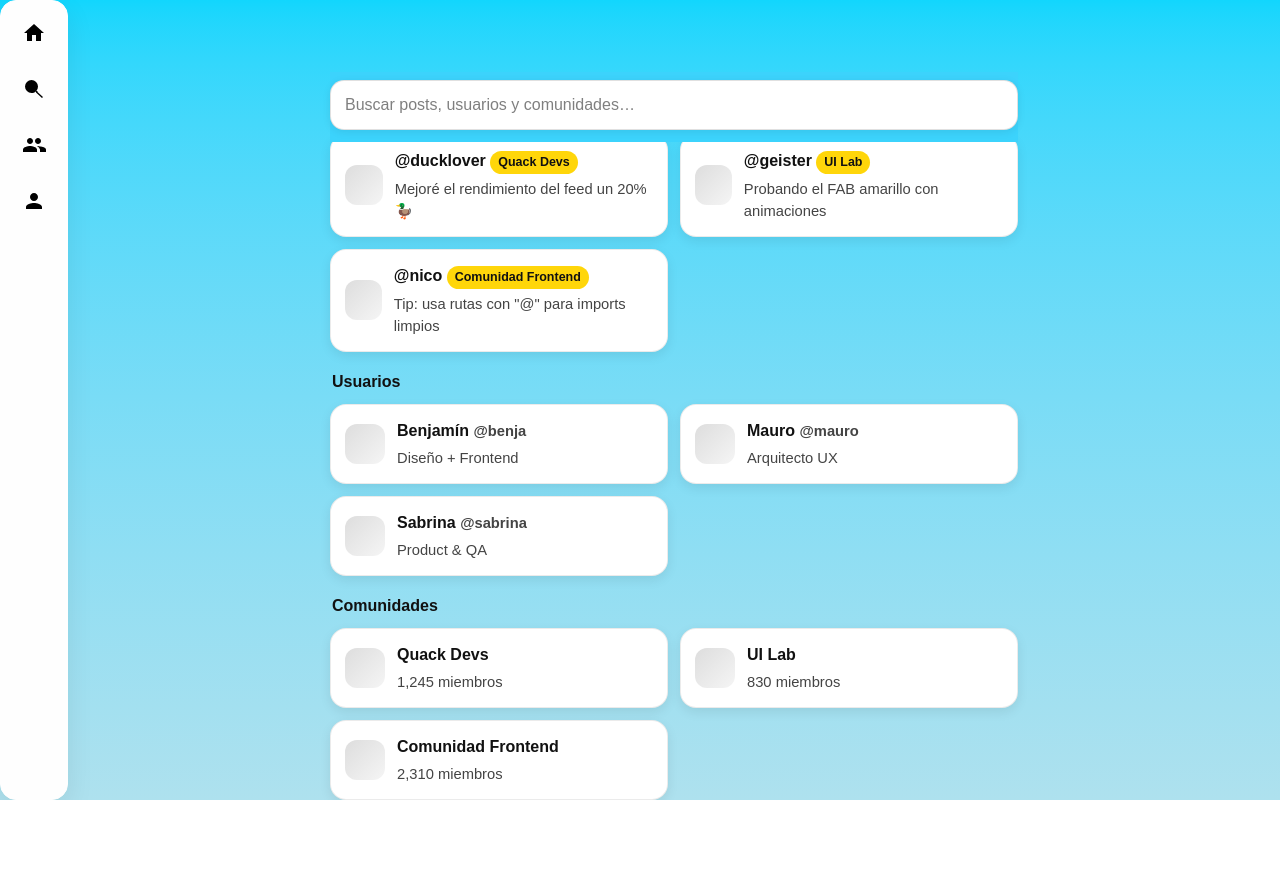
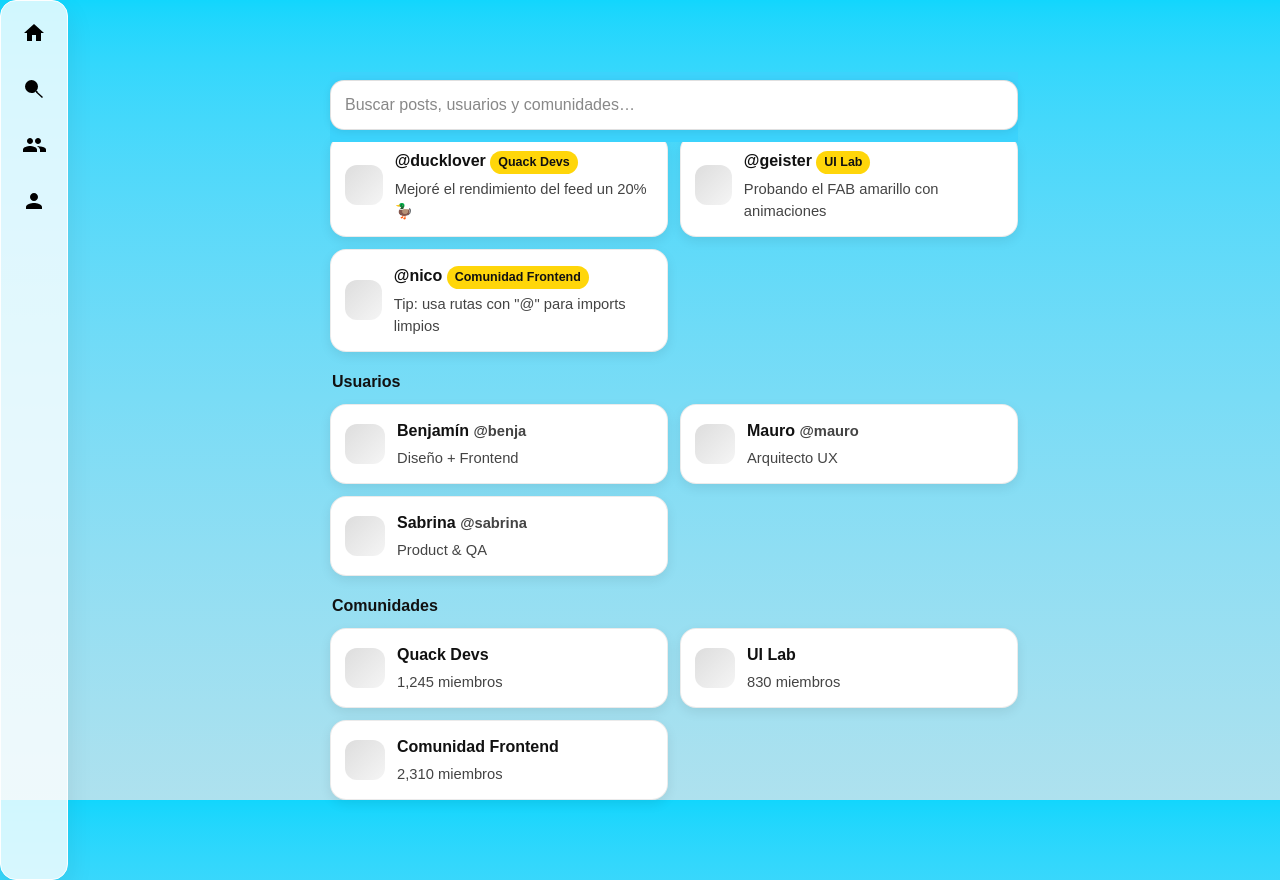
Before and after one commit to DuckHappy/quackly-frontend, a Next.js app: page /search in a window 1280 px wide. Before the commit the page ends 800 px from the top, so only its background shows below. Built offline with nearby package versions, Linux system fonts and the light colour scheme.

Commit message:
fix(NavBar): background repeat

```diff
--- a/src/app/(pages)/community/[slug]/page.tsx
+++ b/src/app/(pages)/community/[slug]/page.tsx
@@ -1,6 +1,6 @@
 import Image from "next/image";
 import { Metadata } from "next";
-import CommunityClient from "./CommunityClient";
+import CommunityClient from "../[slug]/CommunityClient";
 
 interface Props {
   params: { slug: string };
--- a/src/app/globals.css
+++ b/src/app/globals.css
@@ -6,25 +6,42 @@
   --black: oklch(0 0 0);
   --skyblue: oklch(80.74% 0.134 220.62);
   --white: oklch(1 0 0);
-  --yellow: oklch(0.8849 0.1805 94.78);
-  --yellowHover: oklch(0.8366 0.171081 91.616);
-  --ink: oklch(0.1776 0 0);
+  --yellow: #FFD60A;
+  --yellowHover: #F2C400;
+  --ink: #111111;
 }
 
-/* @media (prefers-color-scheme: dark) {
-  :root {
-    --background: oklch(0 0 0);
-    --foreground: #ededed;
-  }
+/* body {
+  background: linear-gradient(
+    to bottom,
+    oklch(80.893% 0.14318 217.574),
+    oklch(87.857% 0.0554 215.172)
+  );
+  color: var(--ink);
+  font-family: Arial, Helvetica, sans-serif;
+  height: 100vh;
+  display: flex;
 } */
 
 body {
-  background: var(--background);
-  color: var(--foreground);
+  background: linear-gradient(
+    to bottom,
+    oklch(80.893% 0.14318 217.574),
+    oklch(87.857% 0.0554 215.172)
+  );
+  color: var(--ink);
   font-family: Arial, Helvetica, sans-serif;
-  height: 100vh;
   display: flex;
 }
+
 main {
-  width: -webkit-fill-available;
+  width: 100%;
+  min-height: 100vh;
 }
+
+#__next,
+html,
+body {
+  background-repeat: no-repeat;
+  background-attachment: fixed;
+}
--- a/src/components/Navbar.jsx
+++ b/src/components/Navbar.jsx
@@ -9,7 +9,7 @@ const items = [
 ];
 export default function Navbar() {
   return (
-    <aside style={{ left: 16, top: 16, bottom: 16, width: 68, background: 'oklch(0.9971 0 145)', border: '1px solid oklch(0.9971 0 145)', borderRadius: 16, boxShadow: '0 10px 28px rgba(0,0,0,.08)', display: 'flex', flexDirection: 'column', alignItems: 'center', padding: '10px 8px', gap: 12 }}>
+    <aside style={{ left: 16, top: 16, bottom: 16, width: 68, background: 'rgba(255, 255, 255, 0.8)', border: '1px solid oklch(0.9971 0 145)', borderRadius: 16, boxShadow: '0 10px 28px rgba(0,0,0,.08)', display: 'flex', flexDirection: 'column', alignItems: 'center', padding: '10px 8px', gap: 12 }}>
       {items.map(it => (
         <a href={it.url} key={it.key}>
           <button key={it.key} aria-label={it.key} style={{ border: 'none', background: 'transparent', cursor: 'pointer', padding: 10 }}
```
